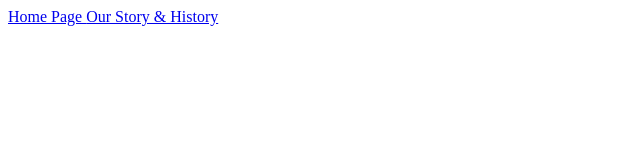
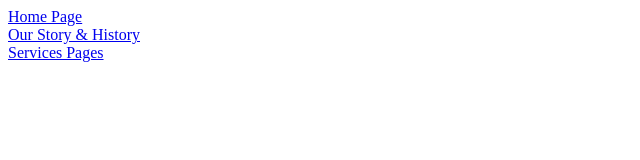
Before and after one commit to mariahross45/company-services, a plain HTML site: page A.html in a window 1280 px wide. Shown: the whole page, without its empty margins (0-640 px from the left). Drawn offline with Linux system fonts and the light colour scheme.

Commit message:
Update A.html

```diff
--- a/A.html
+++ b/A.html
@@ -2,7 +2,10 @@
 <head>
 <body>
  <a href = "B.html" target = "right"> Home Page </a>
+ <br>
  <a href = "Page1.html" target = "right"> Our Story & History </a>
+ <br>
+ <a href = "Page4.html" target = "right"> Services Pages </a>
 
 </body>
 </head>
```
